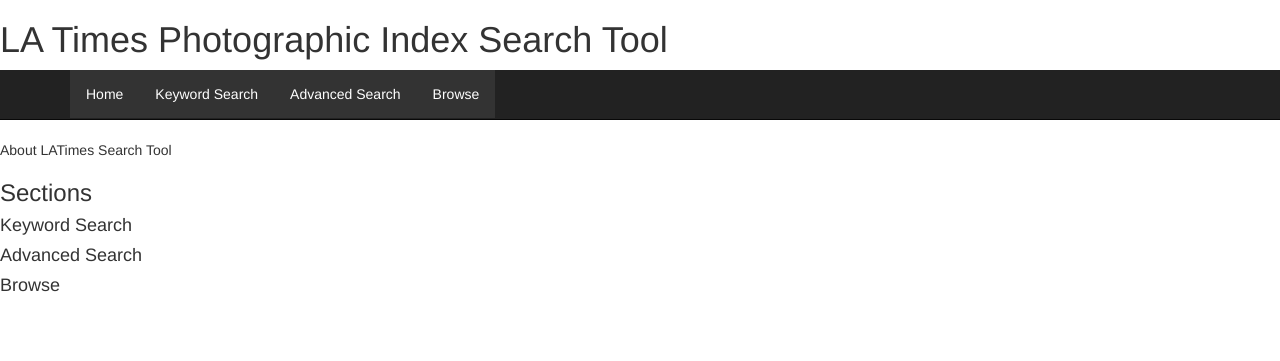
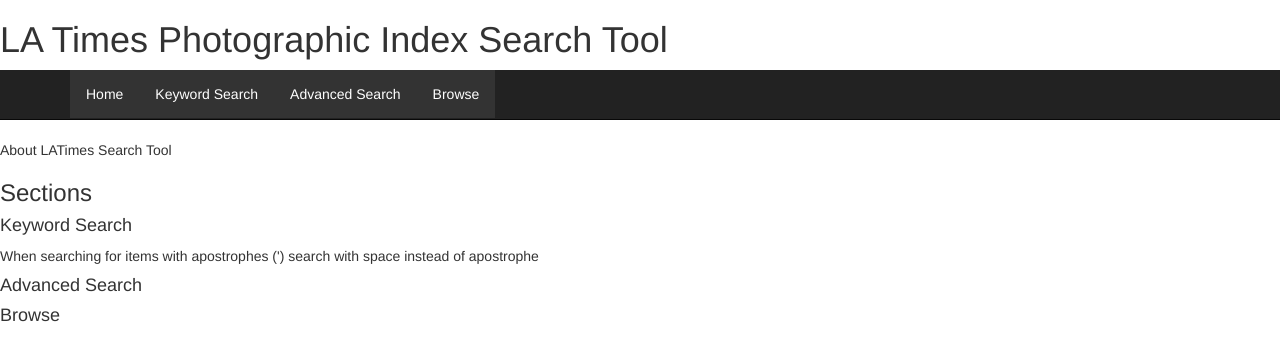
Before and after one commit to UCLALibrary/latimes, a Django app: page / in a window 1280 px wide. Shown: the top 361 px of the page. Run offline with Django 3.2, Linux system fonts and the light colour scheme; some libraries are stand-ins or nearby versions.

Commit message:
added some small appearance fixes

```diff
--- a/webapp/templates/homepage.html
+++ b/webapp/templates/homepage.html
@@ -7,6 +7,8 @@
 <p>About LATimes Search Tool</p>
 <h3> Sections </h3>
 <h4> Keyword Search </h4>
+<p>When searching for items with apostrophes (') search with space
+instead of apostrophe</p>
 <h4> Advanced Search </h4>
 <h4> Browse </h4>
 
--- a/webapp/templates/search_results.html
+++ b/webapp/templates/search_results.html
@@ -77,7 +77,7 @@
                <div class="col-md-2 col-xs-3 pull-right">
 
                    <br>{{ page_obj.start_index }} - {{ page_obj.end_index }} of
-                    {{ page_obj.paginator.count }}
+                    <span class="badge">{{ page_obj.paginator.count }}</span>
                     results <!-- on page {{ page_obj.number }}of {{ page_obj.paginator.num_pages }} -->
                </div>
             </div>
```
Also changed, not shown: 10 other files.
